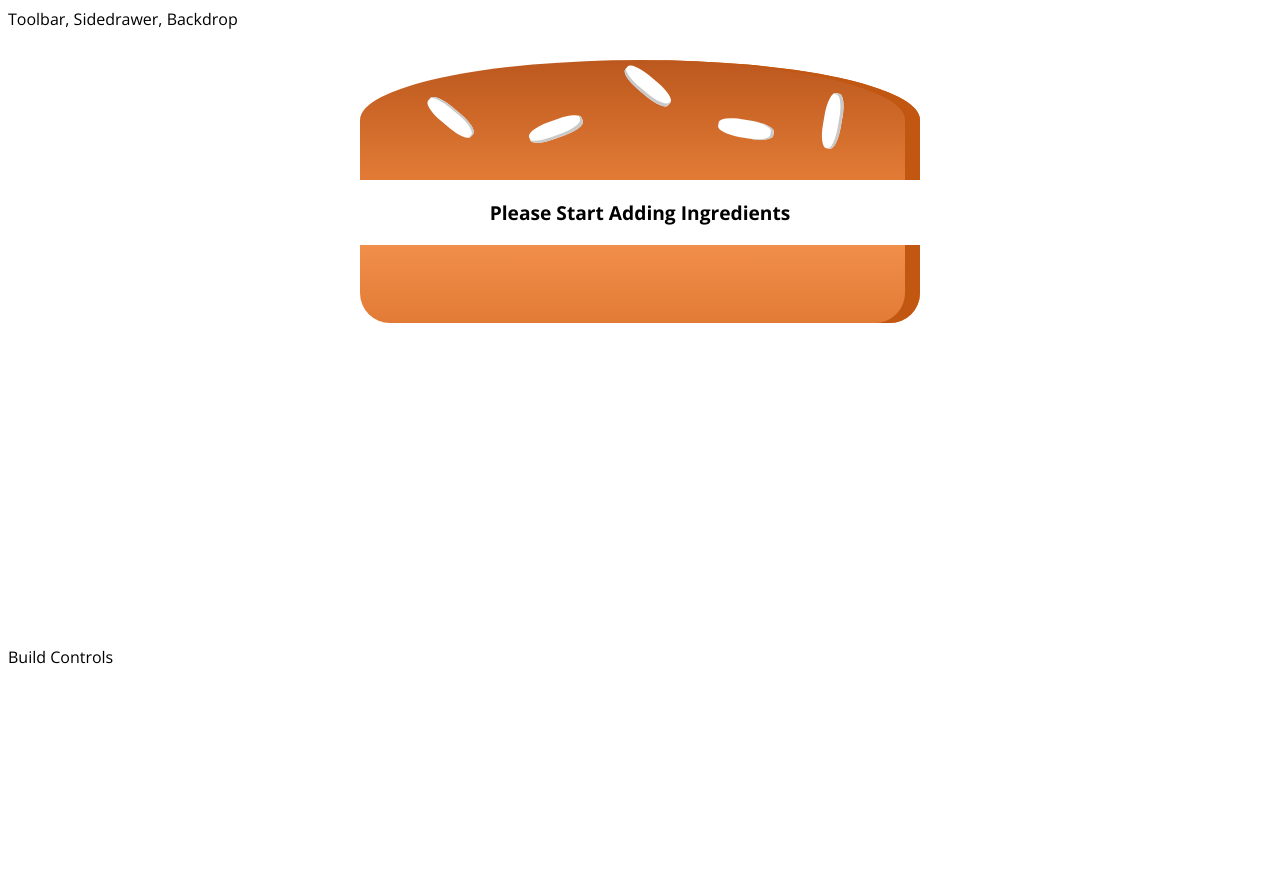
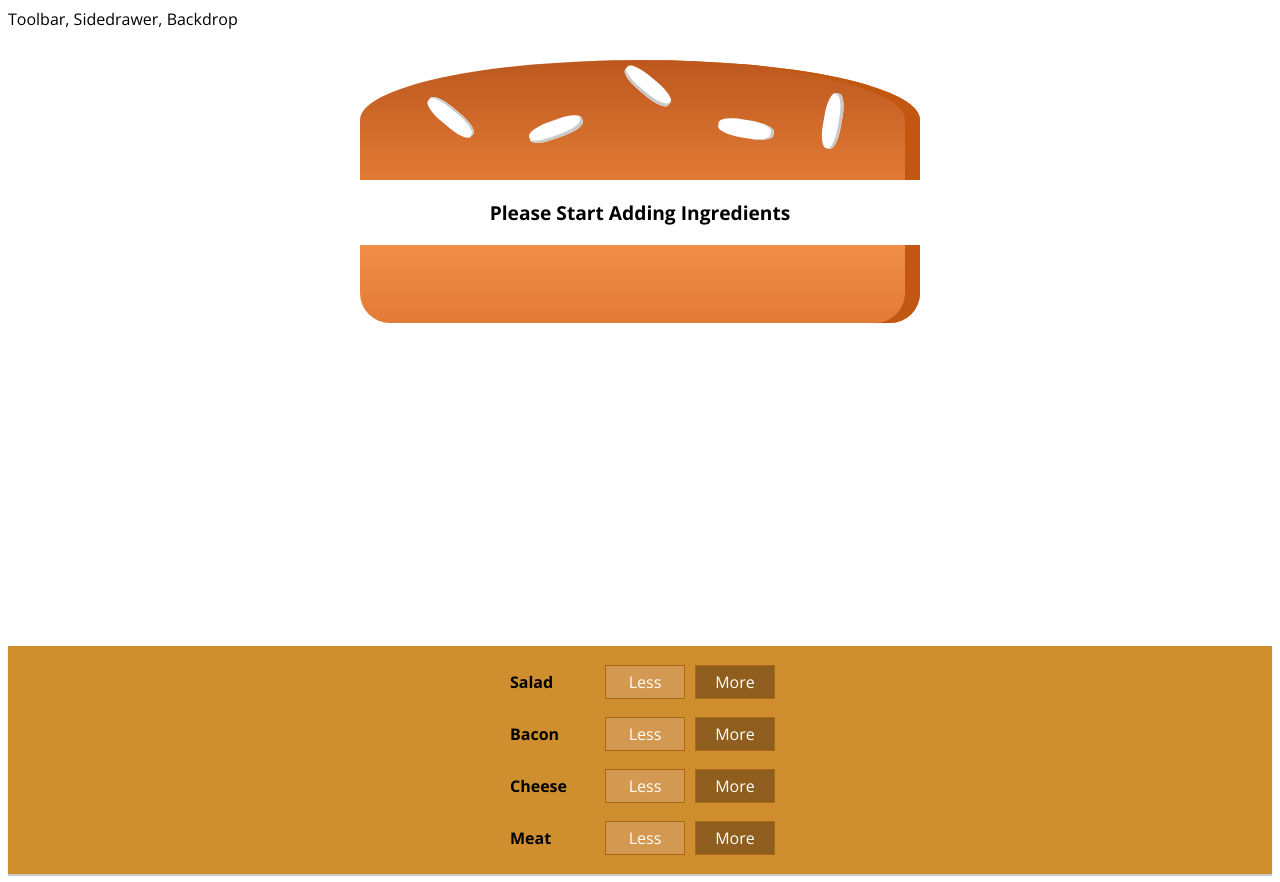
Before and after one commit to NortonNice/burger-builder, a React (Create React App) app: page / in a window 1280 px wide. Before the commit the page ends 800 px from the top, so only its background shows below. Built offline with nearby package versions, Linux system fonts and the light colour scheme.

Commit message:
added BuildControls

```diff
--- /dev/null
+++ b/src/components/Burger/BuildControls/BuildControl/BuildControl.js
@@ -0,0 +1,12 @@
+import React from 'react';
+import classes from './BuildControl.module.css';
+
+const buildControl = (props) => (
+    <div className={classes.BuildControl}>
+        <div className={classes.Label}>{props.label}</div>
+        <button className={classes.Less}>Less</button>
+        <button className={classes.More}>More</button>
+    </div>
+);
+
+export default buildControl;
--- /dev/null
+++ b/src/components/Burger/BuildControls/BuildControl/BuildControl.module.css
@@ -0,0 +1,56 @@
+.BuildControl {
+    display: flex;
+    justify-content: space-between;
+    align-items: center;
+    margin: 5px 0;
+}
+
+.BuildControl button {
+    display: block;
+    font: inherit;
+    padding: 5px;
+    margin: 0 5px;
+    width: 80px;
+    border: 1px solid #AA6817;
+    cursor: pointer;
+    outline: none;
+}
+
+.BuildControl button:disabled {
+    background-color: #AC9980;
+    border: 1px solid #7E7365;
+    color: #ccc;
+    cursor: default;
+}
+
+.BuildControl button:hover:disabled {
+    background-color: #AC9980;
+    color: #ccc;
+    cursor: not-allowed;
+}
+
+.Label {
+    padding: 10px;
+    font-weight: bold;
+    width: 80px;
+}
+
+.BuildControl .Less {
+    background-color: #D39952;
+    color: white;
+}
+
+.BuildControl .More {
+    background-color: #8F5E1E;
+    color: white;
+}
+
+.BuildControl .Less:hover, .BuildControl .Less:active {
+    background-color: #DAA972;
+    color: white;
+}
+
+.BuildControl .More:hover,.BuildControl .More:active {
+    background-color: #99703F;
+    color: white;
+}
--- /dev/null
+++ b/src/components/Burger/BuildControls/BuildControls.js
@@ -0,0 +1,20 @@
+import React from 'react';
+import classes from './BuildControls.module.css';
+import BuildControl from './BuildControl/BuildControl';
+
+const controls = [
+    { label: 'Salad', type: 'salad' },
+    { label: 'Bacon', type: 'bacon' },
+    { label: 'Cheese', type: 'cheese' },
+    { label: 'Meat', type: 'meat' },
+];
+
+const buildControls = ( props ) => (
+    <div className={classes.BuildControls}>
+        {controls.map(ctrl => (
+            <BuildControl key={ctrl.label} label={ctrl.label} />
+        ))}
+    </div>
+);
+
+export default buildControls;
--- /dev/null
+++ b/src/components/Burger/BuildControls/BuildControls.module.css
@@ -0,0 +1,10 @@
+.BuildControls {
+    width: 100%;
+    background-color: #CF8F2E;
+    display: flex;
+    flex-flow: column;
+    align-items: center;
+    box-shadow: 0 2px 1px #CCC;
+    margin: auto;
+    padding: 10px 0;
+}
--- a/src/containers/BurgerBuilder/BurgerBuilder.js
+++ b/src/containers/BurgerBuilder/BurgerBuilder.js
@@ -1,6 +1,7 @@
 import React, { Component } from 'react';
 import Auxiliary from '../../hoc/Auxiliary';
 import Burger from '../../components/Burger/Burger';
+import BuildControls from '../../components/Burger/BuildControls/BuildControls';
 
 class BurgerBuilder extends Component {
     state = {
@@ -16,7 +17,7 @@
         return (
             <Auxiliary>
                 <Burger ingredients={this.state.ingredients} />
-                <div>Build Controls</div>
+                <BuildControls />
             </Auxiliary>
         );
     }
```
